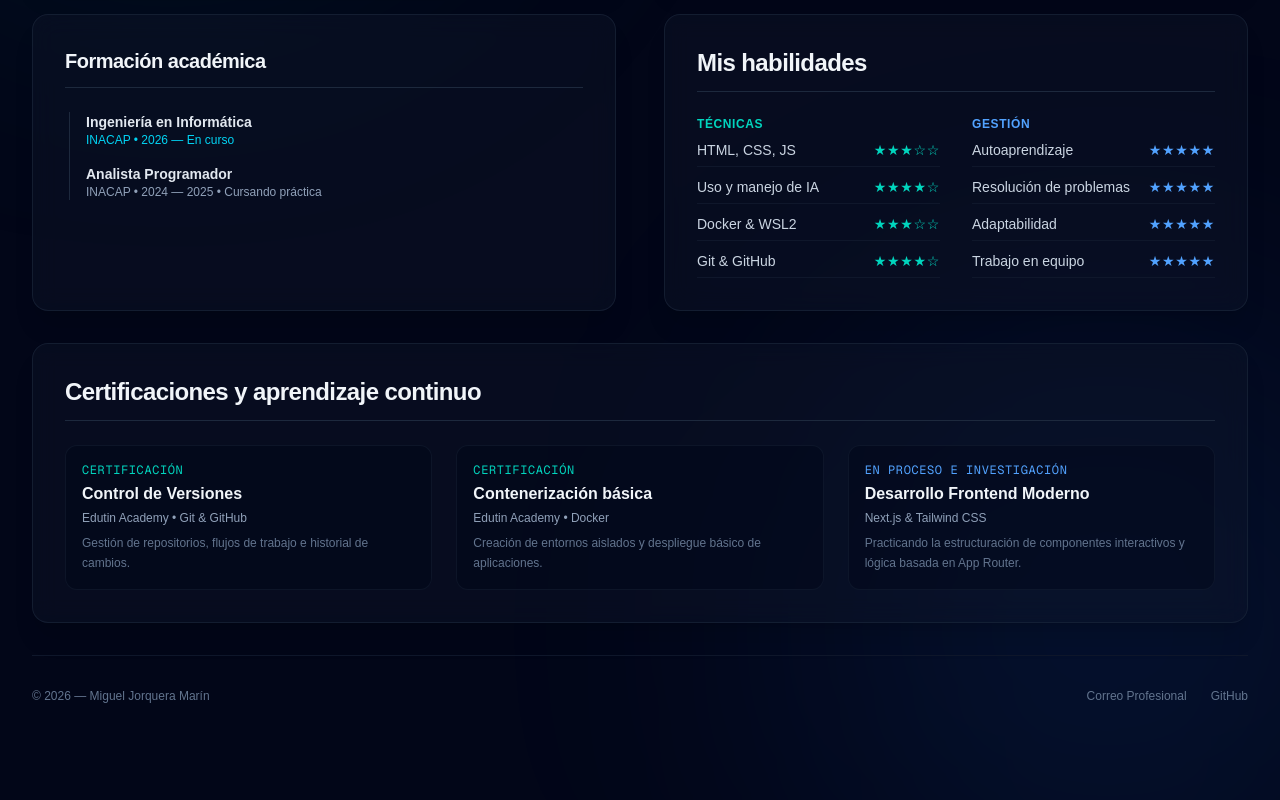
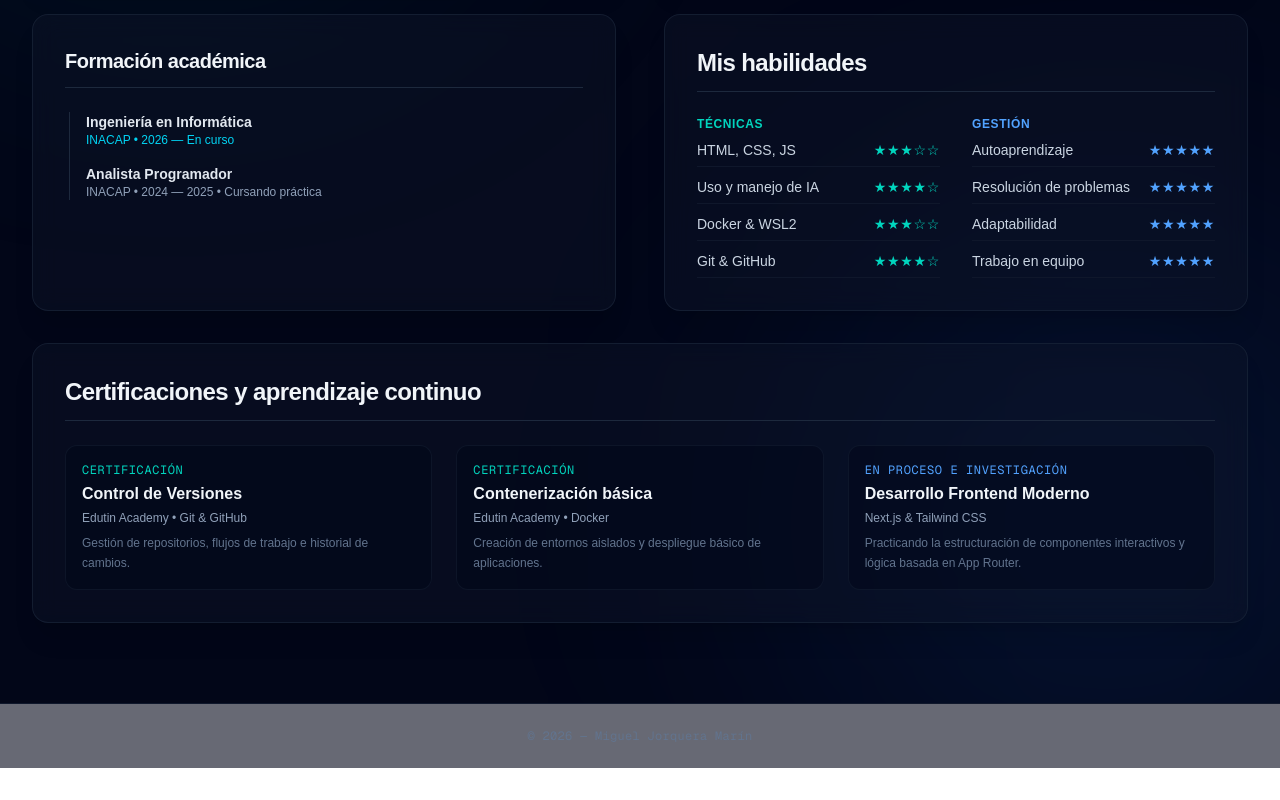
Before and after one commit to Mikhassdev/mi-cv-web, a Next.js app: page / in a window 1280 px wide. Shown: the part 573-1373 px from the top of the page. After the commit the page ends 1341 px from the top, so only its background shows below. Built offline with nearby package versions, Linux system fonts and the light colour scheme.

Commit message:
Noveno commit: Se agrega footer

```diff
--- a/src/app/layout.js
+++ b/src/app/layout.js
@@ -1,6 +1,7 @@
 import { Geist, Geist_Mono } from "next/font/google";
 import "./globals.css";
 import Navbar from "@/components/Navbar";
+import Footer from "@/components/Footer";
 
 const geistSans = Geist({
   variable: "--font-geist-sans",
@@ -26,6 +27,7 @@ export default function RootLayout({ children }) {
       <body className="min-h-full flex flex-col">
         <Navbar />
         {children}
+        <Footer />
       </body>
     </html>
   );
--- a/src/app/page.js
+++ b/src/app/page.js
@@ -186,15 +186,6 @@ export default function Home() {
           </div>
         </section>
 
-        {/* PIE DE PÁGINA (FOOTER): Enlaces de Contacto Sobrios */}
-        <footer className="w-full pt-8 pb-4 border-t border-slate-900 text-center flex flex-col sm:flex-row justify-between items-center gap-4 text-xs text-slate-500">
-          <p>© {new Date().getFullYear()} — Miguel Jorquera Marín</p>
-          <div className="flex gap-6">
-            <a href="mailto:tu-correo@ejemplo.com" className="hover:text-teal-400 transition">Correo Profesional</a>
-            <a href="https://github.com" target="_blank" rel="noreferrer" className="hover:text-cyan-400 transition">GitHub</a>
-          </div>
-        </footer>
-
       </div>
     </main>
   );
--- /dev/null
+++ b/src/components/Footer.js
@@ -0,0 +1,9 @@
+export default function Footer() {
+  return (
+    <footer className="w-full bg-slate-950/60 backdrop-blur-md border-t border-slate-900 px-4 py-6 md:px-8 text-center z-50">
+      <div className="max-w-7xl mx-auto flex justify-center items-center text-xs text-slate-500 font-mono tracking-wide">
+        <p>© {new Date().getFullYear()} — Miguel Jorquera Marín</p>
+      </div>
+    </footer>
+  );
+}
```
